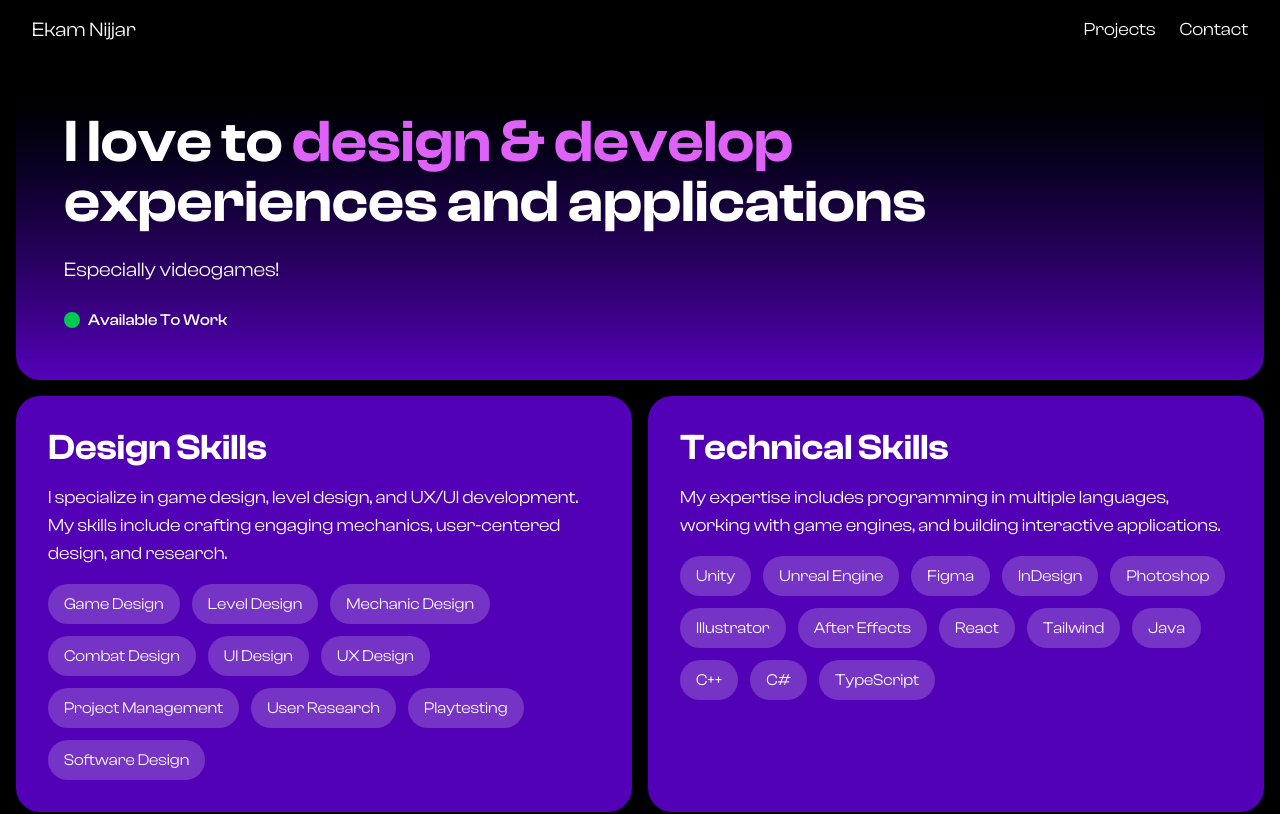
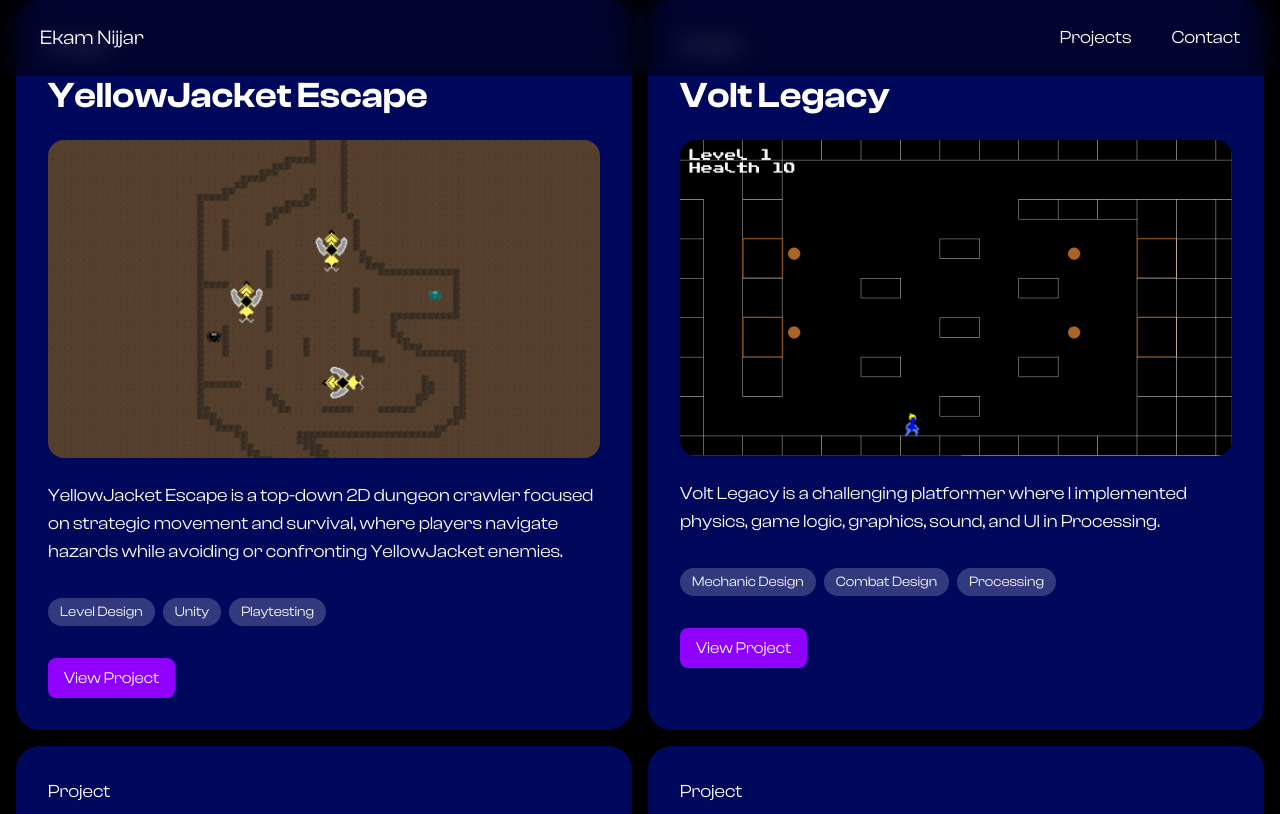
Before and after one commit to ekam-n/ekamn.com, a React (Vite) app: page /projects in a window 1280 px wide. Shown: the top 814 px of the page. Built offline with nearby package versions, Linux system fonts and the light colour scheme.

Commit message:
added working Projects page

```diff
--- a/package.json
+++ b/package.json
@@ -17,6 +17,7 @@
     "framer-motion": "^12.4.4",
     "react": "^19.0.0",
     "react-dom": "^19.0.0",
+    "react-router-dom": "^7.5.1",
     "tailwindcss": "^4.0.7"
   },
   "devDependencies": {
--- a/src/App.tsx
+++ b/src/App.tsx
@@ -1,18 +1,22 @@
-import Header from "./components/header"
-import HomeCards from "./components/homeCards"
-import "./App.css"
+// App.tsx
+import { BrowserRouter as Router, Routes, Route } from "react-router-dom";
+import Header from "./components/header";
+import HomeCards from "./components/homeCards";
+import ProjectsCards from "./components/projectsComponents/projectsCards";
+import "./App.css";
 
-
-function App() {
-
+export default function App() {
   return (
-      <div>
-        <Header />
-        <main className="min-h-screen mb-4 bg-black px-4">
-          <HomeCards />
-        </main>
-      </div>
-  )
+    <Router>
+      <Header />
+      <main className="min-h-screen mb-4 bg-black px-4">
+        <Routes>
+          {/* when path is exactly "/" render home */}
+          <Route path="/" element={<HomeCards />} />
+          {/* when path is "/projects" render your projects page */}
+          <Route path="/projects" element={<ProjectsCards />} />
+        </Routes>
+      </main>
+    </Router>
+  );
 }
-
-export default App
--- a/src/components/header.tsx
+++ b/src/components/header.tsx
@@ -1,4 +1,5 @@
 import { useState } from "react";
+import { Link } from "react-router-dom";
 
 const socialLinks = [
   { href: "https://www.linkedin.com/in/ekam-n/", text: "LinkedIn" },
@@ -11,25 +12,32 @@ export default function Header() {
 
   return (
     <header className="fixed top-0 left-0 w-full flex justify-between items-center px-8 py-3 md:py-4 bg-black/50 text-white z-50 backdrop-blur-md">
-      <div className="text-base md:text-lg lg:text-xl cursor-pointer">
+      {/* Name links home */}
+      <Link
+        to="/"
+        className="inline-block px-2 py-1 md:py-2 text-base md:text-lg lg:text-xl cursor-pointer hover:underline"
+      >
         Ekam Nijjar
-      </div>
+      </Link>
+
       <nav className="flex items-center space-x-4 md:space-x-6">
         {/* Projects Link */}
-        <a
-          href="/projects"
-          className="text-sm md:text-base lg:text-lg hover:underline"
+        <Link
+          to="/projects"
+          className="inline-block px-2 py-1 md:py-2 text-sm md:text-base lg:text-lg cursor-pointer hover:underline"
         >
           Projects
-        </a>
+        </Link>
 
-        {/* Contact with controlled dropdown */}
+        {/* Contact Dropdown */}
         <div
           className="relative"
           onMouseEnter={() => setContactOpen(true)}
           onMouseLeave={() => setContactOpen(false)}
         >
-          <button className="text-sm md:text-base lg:text-lg hover:underline">
+          <button
+            className="inline-block px-2 py-1 md:py-2 text-sm md:text-base lg:text-lg cursor-pointer hover:underline"
+          >
             Contact
           </button>
 
@@ -41,7 +49,7 @@ export default function Header() {
                   href={href}
                   target="_blank"
                   rel="noopener noreferrer"
-                className="block px-4 py-2 text-sm text-center hover:bg-black/60"
+                  className="block px-4 py-2 text-sm text-center cursor-pointer hover:bg-black/60"
                 >
                   {text}
                 </a>
--- /dev/null
+++ b/src/components/projectsComponents/projectCardInterface.tsx
@@ -0,0 +1,70 @@
+interface ProjectCardProps {
+  title: string;
+  description: string;
+  image: string;
+  tags: string[];       // Technologies or categories
+  link?: string;        // Optional project link
+  bgColor?: string;     // Optional background color
+}
+
+export default function ProjectCard({
+  title,
+  description,
+  image,
+  tags,
+  link,
+  bgColor = "#00085C",
+}: ProjectCardProps) {
+  return (
+    <div
+      className="flex flex-col items-start gap-4 h-full rounded-3xl shadow-lg p-6 md:p-8 text-white"
+      style={{ backgroundColor: bgColor }}
+    >
+      {/* Label */}
+      <h3 className="w-full text-md md:text-lg">Project</h3>
+
+      {/* Title */}
+      <h2 className="w-full text-2xl md:text-3xl lg:text-4xl font-semibold mb-2">
+        {title}
+      </h2>
+
+      {/* Image (always full-width, below title) */}
+      <div className="w-full flex justify-center">
+        <img
+          src={image}
+          alt={title}
+          className="w-full rounded-2xl object-cover"
+        />
+      </div>
+
+      {/* Description */}
+      <p className="w-full text-sm md:text-base lg:text-lg mt-2">
+        {description}
+      </p>
+
+      {/* Tags */}
+      <div className="w-full flex flex-wrap gap-2 mt-4">
+        {tags.map((tag) => (
+          <span
+            key={tag}
+            className="bg-white/20 px-3 py-1 rounded-full text-xs md:text-sm"
+          >
+            {tag}
+          </span>
+        ))}
+      </div>
+
+      {/* View Project Button (not centered) */}
+      {link && (
+        <a
+          href={link}
+          target="_blank"
+          rel="noopener noreferrer"
+          className="mt-4 inline-block bg-[#9000FF] hover:bg-[#EC8DFF] transition-colors px-4 py-2 rounded-lg text-sm md:text-base"
+        >
+          View Project
+        </a>
+      )}
+    </div>
+  );
+}
--- /dev/null
+++ b/src/components/projectsComponents/projectsCards.tsx
@@ -0,0 +1,15 @@
+import Snuggle from "./projectCards/snuggleSculptors";
+import Volt from "./projectCards/voltLegacy";
+import Yellow from "./projectCards/yellowJacket";
+import Demon from "./projectCards/demonsGate"
+
+export default function ProjectCards() {
+  return (
+    <section className="grid grid-cols-1 md:grid-cols-2 gap-4">
+      <Yellow />
+      <Volt />
+      <Demon />
+      <Snuggle />
+    </section>
+  );
+}
```
Also changed, not shown: src/components/projectsCards.tsx (+2 -8 lines), src/components/homeComponents/homeProjectInterface.tsx (renamed from src/components/homeComponents/projectCardInterface.tsx), src/components/projectsComponents/projectCards/demonsGate.tsx (renamed from src/components/homeComponents/homeProjectComponents/demonsGate.tsx), src/components/projectsComponents/projectCards/snuggleSculptors.tsx (renamed from src/components/homeComponents/homeProjectComponents/snuggleSculptors.tsx), src/components/projectsComponents/projectCards/voltLegacy.tsx (renamed from src/components/homeComponents/homeProjectComponents/voltLegacy.tsx), src/components/projectsComponents/projectCards/yellowJacket.tsx (renamed from src/components/homeComponents/homeProjectComponents/yellowJacket.tsx), 2 other files (tests, documents, lock files or other folders). Lines whose indentation alone changed are shown as unchanged.
